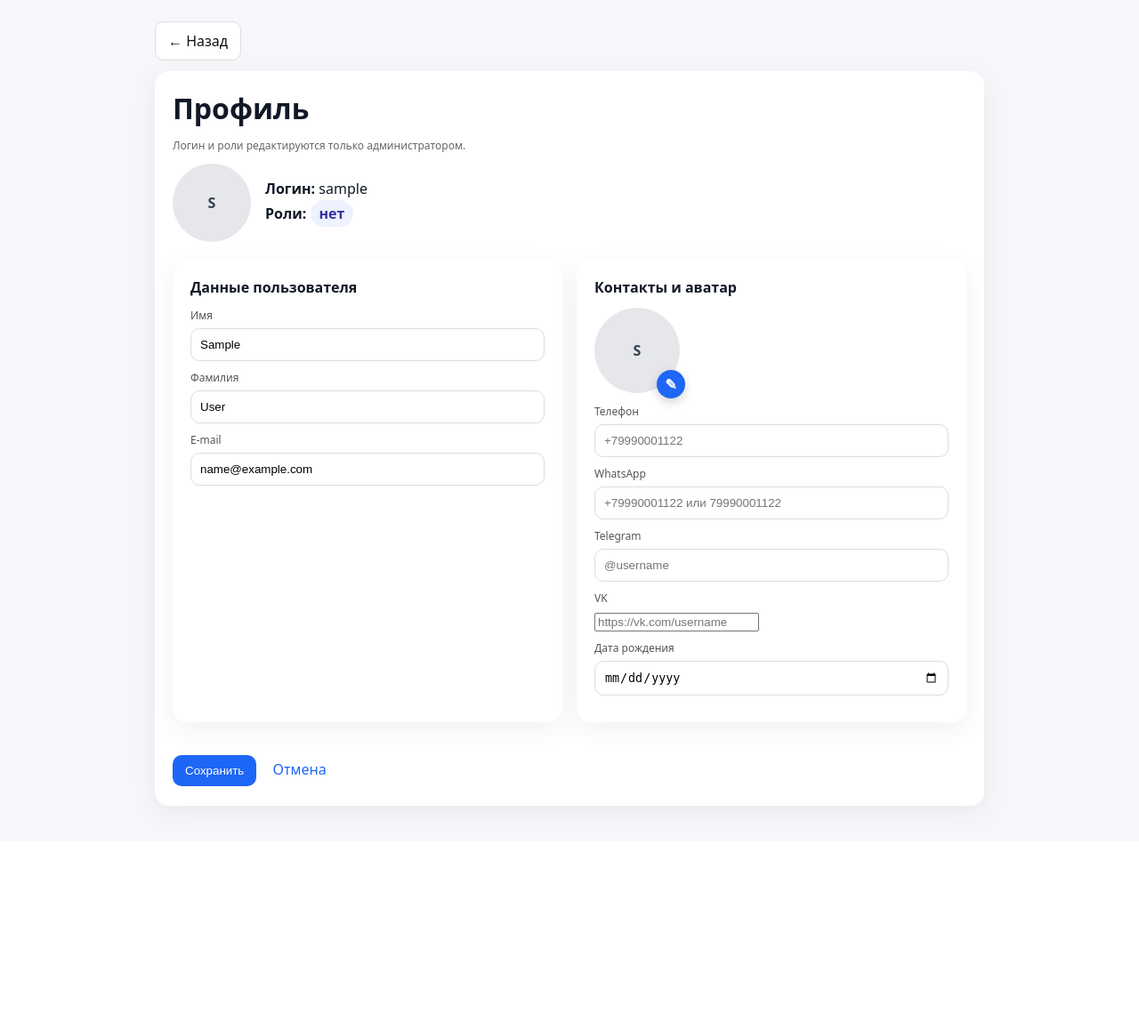
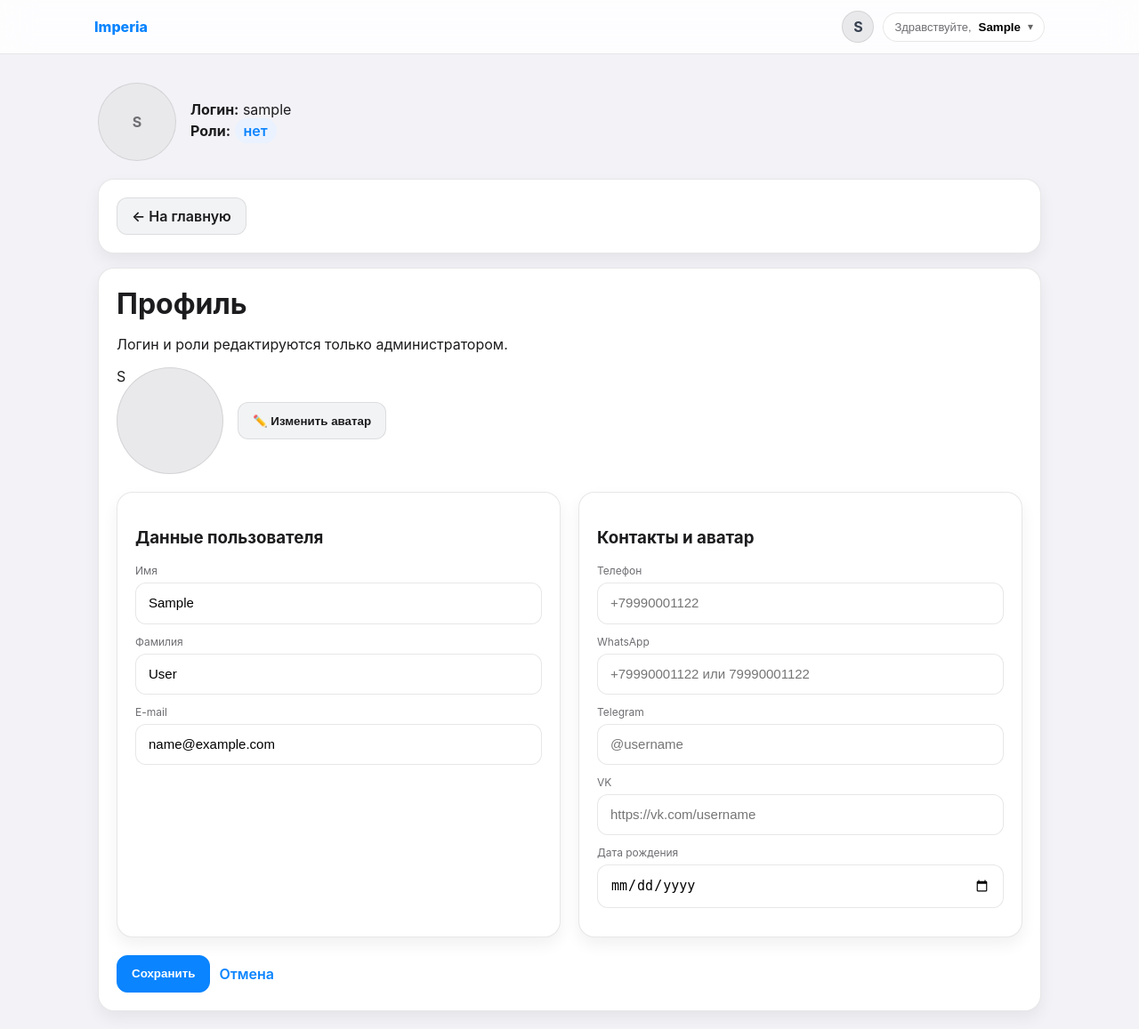
Before and after one commit to CheM1CaLaRt/imperia_klon, a Django app: page /profile/ in a window 1280 px wide. Shown: the whole page at 89% size. Before the commit the page ends 923 px from the top, so only its background shows below. Run offline with Django 5.2, Linux system fonts and the light colour scheme; the visitor is signed in with stand-in values (Sample User, id 1); data comes from the database, SQL or seed files in the repository.

Commit message:
finish with profile

```diff
--- a/imperia/core/apps.py
+++ b/imperia/core/apps.py
@@ -3,7 +3,7 @@ from django.apps import AppConfig
 class CoreConfig(AppConfig):
     default_auto_field = "django.db.models.BigAutoField"
     name = "core"
-    verbose_name = "Imperia"
 
     def ready(self):
-        from . import signals  # noqa: F401
+        # Импортируем сигналы при старте приложения
+        import core.signals  # noqa: F401
--- /dev/null
+++ b/imperia/core/context_processors.py
@@ -0,0 +1,10 @@
+def user_profile(request):
+    """
+    Возвращает объект профиля в шаблоны.
+    Если профиль ещё не создан — создаём (для авторизованных).
+    """
+    if not request.user.is_authenticated:
+        return {}
+    from .models import Profile  # локальный импорт, чтобы избежать циклов
+    profile, _ = Profile.objects.get_or_create(user=request.user)
+    return {"profile": profile}
--- a/imperia/core/forms.py
+++ b/imperia/core/forms.py
@@ -8,6 +8,10 @@ from datetime import date
 from .models import Profile
 from .widgets import AvatarInput
 
+from django import forms
+from django.contrib.auth.models import User
+from .models import Profile
+
 User = get_user_model()
 
 PHONE_RE = re.compile(r"^\+?\d{7,15}$")
@@ -16,12 +20,33 @@ TG_RE = re.compile(r"^[A-Za-z0-9_]{5,32}$")
 class UserUpdateForm(forms.ModelForm):
     class Meta:
         model = User
-        fields = ["first_name", "last_name", "email"]  # логин НЕ редактируем
+        fields = ("first_name", "last_name", "email")
         widgets = {
-            "avatar": AvatarInput(),
-            "first_name": forms.TextInput(attrs={"placeholder": "Имя"}),
-            "last_name": forms.TextInput(attrs={"placeholder": "Фамилия"}),
-            "email": forms.EmailInput(attrs={"placeholder": "you@example.com"}),
+            "first_name": forms.TextInput(attrs={"class": "input"}),
+            "last_name": forms.TextInput(attrs={"class": "input"}),
+            "email": forms.EmailInput(attrs={"class": "input"}),
+        }
+
+class ProfileUpdateForm(forms.ModelForm):
+    # чистый FileInput, без clearable-блоков
+    avatar = forms.ImageField(
+        required=False,
+        widget=forms.FileInput(attrs={
+            "id": "id_avatar",
+            "accept": "image/*",
+            "style": "position:absolute;left:-9999px;width:1px;height:1px;opacity:0;"
+        })
+    )
+
+    class Meta:
+        model = Profile
+        fields = ("avatar", "phone", "whatsapp", "telegram", "vk", "birth_date")
+        widgets = {
+            "phone": forms.TextInput(attrs={"class": "input"}),
+            "whatsapp": forms.TextInput(attrs={"class": "input"}),
+            "telegram": forms.TextInput(attrs={"class": "input"}),
+            "vk": forms.URLInput(attrs={"class": "input"}),
+            "birth_date": forms.DateInput(attrs={"type": "date", "class": "input"}),
         }
 
 class ProfileForm(forms.ModelForm):
--- a/imperia/imperia/settings.py
+++ b/imperia/imperia/settings.py
@@ -88,6 +88,7 @@ TEMPLATES = [
                 "django.template.context_processors.request",
                 "django.contrib.auth.context_processors.auth",
                 "django.contrib.messages.context_processors.messages",
+                "core.context_processors.user_profile",  # ← добавить
             ],
         },
     },
--- a/imperia/imperia/urls.py
+++ b/imperia/imperia/urls.py
@@ -1,24 +1,38 @@
-# imperia/urls.py
 from django.contrib import admin
-from django.urls import path
+from django.urls import path, reverse_lazy
+from django.contrib.auth import views as auth_views
 from core import views
 from django.conf import settings
 from django.conf.urls.static import static
 
 urlpatterns = [
-    path("admin/", admin.site.urls),
+    path('admin/', admin.site.urls),
+    # даём пустому пути второе имя 'home'
+    path('', views.post_login_router, name='home'),
 
-    # Логин/логаут
-    path("", views.login_view, name="login"),
-    path("logout/", views.logout_view, name="logout"),
-    path("after-login/", views.post_login_router, name="post_login_router"),
+    path('', views.post_login_router, name='post_login_router'),
+    path('warehouse/', views.warehouse_dashboard, name='warehouse_dashboard'),
+    path('operator/', views.operator_dashboard, name='operator_dashboard'),
+    path('manager/', views.manager_dashboard, name='manager_dashboard'),
+    path('director/', views.director_dashboard, name='director_dashboard'),
+    path('profile/', views.profile_view, name='profile'),
+    path('login/', views.login_view, name='login'),
+    path('logout/', views.logout_view, name='logout'),
 
-    # Дашборды по ролям
-    path("warehouse/", views.warehouse_dashboard, name="warehouse_dashboard"),
-    path("operator/", views.operator_dashboard, name="operator_dashboard"),
-    path("manager/", views.manager_dashboard, name="manager_dashboard"),
-    path("director/", views.director_dashboard, name="director_dashboard"),
-    path("profile/", views.profile_view, name="profile"),
-]
-if settings.DEBUG:
-    urlpatterns += static(settings.MEDIA_URL, document_root=settings.MEDIA_ROOT)
+    # 🔐 смена пароля
+    path(
+        'password/change/',
+        auth_views.PasswordChangeView.as_view(
+            template_name='auth/password_change.html',
+            success_url=reverse_lazy('password_change_done'),
+        ),
+        name='password_change',
+    ),
+    path(
+        'password/change/done/',
+        auth_views.PasswordChangeDoneView.as_view(
+            template_name='auth/password_change_done.html'
+        ),
+        name='password_change_done',
+    ),
+] + static(settings.MEDIA_URL, document_root=settings.MEDIA_ROOT)
--- /dev/null
+++ b/imperia/templates/base.html
@@ -0,0 +1,208 @@
+<!doctype html>
+<html lang="ru">
+<head>
+  <meta charset="utf-8">
+  <title>{% block title %}Imperia{% endblock %}</title>
+  <meta name="viewport" content="width=device-width, initial-scale=1">
+
+<style>
+  /* iOS light look — принудительно светлая тема */
+  :root{
+    color-scheme: light;                  /* отключаем авто-тёмную */
+    --bg:#F2F2F7;                         /* grouped background */
+    --card:#FFFFFF;
+    --text:#1C1C1E;
+    --muted:#6E6E73;
+    --border:rgba(60,60,67,.12);
+    --primary:#0A84FF; --primary-600:#0077ED;
+    --ring:rgba(10,132,255,.22);
+    --shadow:0 8px 18px rgba(0,0,0,.06);
+    --r-md:14px; --r-lg:18px; --pad:20px;
+  }
+  *{box-sizing:border-box}
+  body{margin:0;background:var(--bg);color:var(--text);
+       font-family:ui-sans-serif,-apple-system,"SF Pro Text","Segoe UI",Roboto,Arial}
+  a{color:inherit;text-decoration:none}
+
+  /* topbar — светлая, читабельная */
+  .topbar{
+    position:sticky; top:0; z-index:40;
+    background:rgba(255,255,255,.86);
+    backdrop-filter:saturate(180%) blur(18px);
+    -webkit-backdrop-filter:saturate(180%) blur(18px);
+    border-bottom:1px solid var(--border);
+  }
+  .topbar-inner{display:flex;align-items:center;justify-content:space-between;
+                max-width:1100px;margin:0 auto;padding:12px 16px;gap:12px}
+  .brand{font-weight:800}
+  .brand a{color:var(--primary)}
+
+  /* аватар и чип */
+  .avatar-sm{width:36px;height:36px;border-radius:50%;object-fit:cover;
+             background:#E9E9EB;display:grid;place-items:center;font-weight:700;
+             color:#374151;pointer-events:none;box-shadow:inset 0 0 0 1px var(--border)}
+  .userbox{position:relative;display:flex;align-items:center;gap:10px}
+  .hello{font-size:13px;color:var(--muted)} .name{font-weight:700}
+  .userbtn{display:flex;align-items:center;gap:8px;padding:8px 12px;border-radius:999px;
+           background:#fff;border:1px solid var(--border);cursor:pointer;
+           transition:box-shadow .15s,border-color .15s,transform .05s}
+  .userbtn:hover{border-color:rgba(60,60,67,.18)}
+  .userbtn:active{transform:translateY(1px)}
+  .userbtn:focus{outline:none;box-shadow:0 0 0 6px var(--ring)}
+  .caret{font-size:12px;opacity:.6}
+
+  /* выпадающее меню — высокая читаемость и чёткий hover */
+  .menu{
+    position:absolute;right:0;top:calc(100% + 8px);
+    background:#fff;border:1px solid var(--border);border-radius:18px;
+    box-shadow:var(--shadow);min-width:220px;display:none;overflow:hidden;
+  }
+  .menu.open{display:block}
+  .menu a,.menu button{
+    display:flex;align-items:center;gap:10px;width:100%;
+    padding:12px 14px;background:transparent;border:0;cursor:pointer;font-size:14px;
+    color:var(--text);
+  }
+  .menu a:hover,.menu button:hover{
+    background:#EAF2FF;                   /* светло-голубой hover */
+    color:#0A84FF;
+  }
+  .menu a:active,.menu button:active{background:#DDEBFF}
+
+  /* карточки/контент */
+  .wrap{max-width:1100px;margin:0 auto;padding:var(--pad)}
+  .card{background:var(--card);border:1px solid var(--border);border-radius:var(--r-lg);
+        box-shadow:var(--shadow);padding:var(--pad)}
+  .card h1,.card h2{margin:0 0 14px}
+  .muted{color:var(--muted)}
+
+  /* формы — воздух и iOS-бордеры */
+  .field{margin:12px 0}
+  .field label{display:block;font-size:12px;color:var(--muted);margin-bottom:6px}
+  input[type="text"],input[type="email"],input[type="url"],input[type="tel"],
+  input[type="date"],input[type="number"],input[type="password"],textarea,select{
+    width:100%;padding:12px 14px;background:#fff;border:1px solid var(--border);
+    border-radius:12px;font-size:15px;line-height:1.35;
+    transition:border-color .15s,box-shadow .15s,background .15s;
+  }
+  textarea{min-height:120px;resize:vertical}
+  input:focus,textarea:focus,select:focus{
+    outline:none;border-color:rgba(10,132,255,.45);box-shadow:0 0 0 6px var(--ring);
+  }
+
+  /* кнопки */
+  .btn{display:inline-flex;align-items:center;justify-content:center;gap:8px;height:42px;
+       padding:0 16px;border-radius:12px;border:1px solid transparent;font-weight:600;cursor:pointer}
+  .btn-primary{background:var(--primary);color:#fff;border-color:var(--primary)}
+  .btn-primary:hover{background:var(--primary-600)}
+  .btn-secondary{background:#F2F3F5;color:#1C1C1E;border:1px solid var(--border)}
+  .btn-link{background:transparent;border:0;color:var(--primary);height:auto;padding:0}
+
+  /* сетки */
+  .grid{display:grid;gap:16px}
+  .grid-2{display:grid;grid-template-columns:1fr 1fr;gap:20px}
+  @media (max-width:940px){.grid-2{grid-template-columns:1fr}.wrap{padding:16px}.topbar-inner{padding:10px 12px}}
+
+  /* --- profile helpers --- */
+.profile-header{display:flex;align-items:center;gap:16px;margin:12px 0 20px}
+.avatar{width:88px;height:88px;border-radius:50%;object-fit:cover;background:#E9E9EB;
+        box-shadow:inset 0 0 0 1px var(--border);flex:0 0 88px}
+.avatar--placeholder{display:grid;place-items:center;color:var(--muted);font-weight:700}
+.badges span{display:inline-block;background:#EAF2FF;color:#0A84FF;border-radius:999px;
+             padding:4px 10px;margin-right:6px;font-weight:600}
+.form-grid{display:grid;grid-template-columns:1fr 1fr;gap:20px}
+@media (max-width:940px){.form-grid{grid-template-columns:1fr}}
+
+  /* ---------- Profile layout ---------- */
+.profile-header{display:flex;align-items:center;gap:16px;margin:12px 0 20px}
+.avatar{width:88px;height:88px;border-radius:50%;object-fit:cover;background:#E9E9EB;
+        box-shadow:inset 0 0 0 1px var(--border);flex:0 0 88px}
+.avatar--placeholder{display:grid;place-items:center;color:var(--muted);font-weight:700}
+
+/* превью большого аватара рядом с кнопкой "Изменить" */
+.avatar-lg{width:120px;height:120px;border-radius:50%;object-fit:cover;background:#E9E9EB;
+           box-shadow:inset 0 0 0 1px var(--border);flex:0 0 120px}
+
+/* чипы ролей */
+.badges span{display:inline-block;background:#EAF2FF;color:#0A84FF;border-radius:999px;
+             padding:4px 10px;margin-right:6px;font-weight:600}
+
+/* сетка формы 2 колонки */
+.grid-2{display:grid;grid-template-columns:1fr 1fr;gap:20px}
+@media (max-width:940px){.grid-2{grid-template-columns:1fr}}
+
+/* спрятать "На данный момент / Очистить" у стандартного ClearableFileInput */
+.clearable-file-input a,
+.clearable-file-input label[for$="-clear_id"],
+.clearable-file-input input[type="checkbox"]{display:none !important}
+
+/* скрыть сам <input type="file">, но оставить кликабельным через JS */
+#id_avatar{
+  position:absolute; width:1px; height:1px; padding:0; margin:-1px;
+  overflow:hidden; clip:rect(0 0 0 0); white-space:nowrap; border:0;
+}
+
+</style>
+
+  {% block extra_head %}{% endblock %}
+</head>
+<body>
+  <header class="topbar">
+    <div class="topbar-inner">
+      <div class="brand">
+        <a href="{% url 'post_login_router' %}">Imperia</a>
+      </div>
+
+      <div class="userbox">
+        {% if request.user.is_authenticated %}
+          {% if profile.avatar %}
+            <img src="{{ profile.avatar.url }}" class="avatar-sm" alt="avatar">
+          {% else %}
+            <div class="avatar-sm">
+              {% firstof request.user.first_name|slice:":1"|upper request.user.username|slice:":1"|upper %}
+            </div>
+          {% endif %}
+
+          <!-- Кнопка с именем (аватар не кликабелен) -->
+          <button class="userbtn" id="userMenuBtn" type="button" aria-haspopup="true" aria-expanded="false">
+            <span class="hello">Здравствуйте,</span>
+            <span class="name">{% firstof request.user.first_name request.user.username %}</span>
+            <span class="caret">▾</span>
+          </button>
+
+          <div class="menu" id="userMenu">
+            <a href="{% url 'profile' %}">👤 Профиль</a>
+            <a href="{% url 'password_change' %}">🔒 Сменить пароль</a>
+            <a href="{% url 'logout' %}">↪ Выйти</a>
+          </div>
+        {% else %}
+          <a href="{% url 'login' %}">Войти</a>
+        {% endif %}
+      </div>
+    </div>
+  </header>
+
+  <main class="wrap">
+    {% block content %}{% endblock %}
+  </main>
+
+  <script>
+    (function(){
+      const btn = document.getElementById('userMenuBtn');
+      const menu = document.getElementById('userMenu');
+      if(!btn || !menu) return;
+      const toggle = () => { menu.classList.toggle('open'); };
+      btn.addEventListener('click', (e)=>{ e.stopPropagation(); toggle(); });
+      document.addEventListener('click', (e)=>{
+        if(menu.classList.contains('open')) menu.classList.remove('open');
+      });
+      // Закрывать по Esc
+      document.addEventListener('keydown', (e)=>{
+        if(e.key === 'Escape') menu.classList.remove('open');
+      });
+    })();
+  </script>
+
+  {% block extra_js %}{% endblock %}
+</body>
+</html>
--- a/imperia/templates/profile.html
+++ b/imperia/templates/profile.html
@@ -1,79 +1,47 @@
-<!doctype html>
-<html lang="ru">
-<head>
-  <meta charset="utf-8">
-  <title>Профиль</title>
-  <meta name="viewport" content="width=device-width, initial-scale=1">
+{% extends "base.html" %}
+{% block title %}Профиль — Imperia{% endblock %}
 
-  <style>
-    :root{--bg:#f6f7fb;--card:#fff;--text:#111827;--border:#e5e7eb;--shadow:0 8px 30px rgba(0,0,0,.06);--primary:#1e66f5}
-    *{box-sizing:border-box}
-    body{font-family:system-ui,Arial,sans-serif;background:var(--bg);margin:0;color:var(--text)}
-    .wrap{max-width:980px;margin:0 auto;padding:24px}
-    .topbar{display:flex;justify-content:flex-start;margin-bottom:12px}
-    .btn{display:inline-flex;align-items:center;gap:8px;padding:10px 14px;border:0;border-radius:10px;cursor:pointer;text-decoration:none}
-    .btn-primary{background:var(--primary);color:#fff}
-    .btn-link{background:transparent;color:var(--primary)}
-    .btn-secondary{background:#fff;border:1px solid #ddd;color:#111}
-    .btn-secondary:hover{box-shadow:0 2px 8px rgba(0,0,0,.06)}
-    .card{background:var(--card);padding:20px;border-radius:16px;box-shadow:var(--shadow);margin-bottom:16px}
-    h1{margin:0 0 12px} h3{margin:0 0 12px;font-size:16px}
-    .grid{display:grid;grid-template-columns:1fr 1fr;gap:16px}
-    @media (max-width:800px){.grid{grid-template-columns:1fr}}
-    .row{display:flex;align-items:center;gap:16px}
-    .avatar{width:88px;height:88px;border-radius:50%;object-fit:cover;background:#e5e7eb;display:grid;place-items:center;font-weight:700;color:#374151}
-    .avatar-lg{width:96px;height:96px}
-    .avatar-wrap{position:relative;width:96px}
-    .avatar-edit{position:absolute;right:-6px;bottom:-6px;width:32px;height:32px;border-radius:50%;
-      background:var(--primary);box-shadow:0 4px 12px rgba(0,0,0,.18);cursor:pointer;display:grid;place-items:center;color:#fff;font-weight:700}
-    .field{margin:10px 0}
-    .field label{display:block;font-size:12px;color:#555;margin-bottom:6px}
-    .field input[type="text"],.field input[type="email"],.field input[type="date"]{width:100%;padding:10px;border:1px solid #ddd;border-radius:10px}
-    .badges span{display:inline-block;background:#eef2ff;color:#3730a3;font-weight:600;border-radius:999px;padding:4px 10px;margin:2px 6px 0 0}
-    .note{font-size:12px;color:#666}
-    .flash{margin-bottom:12px}.msg{padding:10px;border-radius:8px;background:#e9f7ef}
-    /* скрываем стандартный input файла, если внезапно отрендерится в шаблоне */
-    input[type="file"][name$="avatar"]{position:absolute;left:-9999px}
-  </style>
-</head>
-<body>
-<div class="wrap">
-  {% if messages %}
-    <div class="flash">
-      {% for message in messages %}
-        <div class="msg {{ message.tags }}">{{ message }}</div>
-      {% endfor %}
+{% block content %}
+<div class="profile-header">
+  {% if p_form.instance.avatar %}
+    <img src="{{ p_form.instance.avatar.url }}" class="avatar" alt="avatar">
+  {% else %}
+    <div class="avatar avatar--placeholder">
+      {% firstof request.user.first_name|slice:":1"|upper request.user.username|slice:":1"|upper %}
     </div>
   {% endif %}
+  <div>
+    <div><b>Логин:</b> {{ username }}</div>
+    <div class="badges"><b>Роли:</b>
+      {% for r in roles %}<span>{{ r }}</span>{% empty %}<span>нет</span>{% endfor %}
+    </div>
+  </div>
+</div>
 
-  <div class="topbar">
-    <a class="btn btn-secondary" href="{% url 'post_login_router' %}">← Назад</a>
+<div class="card" style="margin-bottom:16px">
+  <a class="btn btn-secondary" href="{% url 'post_login_router' %}">← На главную</a>
 </div>
 
 <div class="card">
   <h1>Профиль</h1>
   <p class="note">Логин и роли редактируются только администратором.</p>
 
-    <!-- Верхний аватар БЕЗ клика -->
-    <div class="row" style="margin:12px 0 20px">
+  <div class="row" style="display:flex;align-items:center;gap:16px;margin:12px 0 20px">
     {% if p_form.instance.avatar %}
-        <img src="{{ p_form.instance.avatar.url }}" class="avatar js-avatar-preview" alt="avatar">
+      <img id="avatarPreview" src="{{ p_form.instance.avatar.url }}" class="avatar-lg" alt="avatar">
     {% else %}
-        <div class="avatar js-avatar-preview">
+      <div id="avatarPreviewFallback" class="avatar-lg">
         {% firstof request.user.first_name|slice:":1"|upper request.user.username|slice:":1"|upper %}
       </div>
     {% endif %}
-
-      <div>
-        <div><b>Логин:</b> {{ username }}</div>
-        <div class="badges"><b>Роли:</b>
-          {% if roles %}{% for r in roles %}<span>{{ r }}</span>{% endfor %}{% else %}<span>нет</span>{% endif %}
-        </div>
-      </div>
+    <button type="button" class="btn btn-secondary" id="pickAvatar">✏️ Изменить аватар</button>
   </div>
 
-    <form method="post" enctype="multipart/form-data" class="grid">
+  <form id="profileForm" method="post" enctype="multipart/form-data" class="grid-2">
     {% csrf_token %}
+
+    <!-- спрятанный input файла (рендерится из формы) -->
+    {{ p_form.avatar }}
 
     <div class="card">
       <h3>Данные пользователя</h3>
@@ -84,22 +52,6 @@
 
     <div class="card">
       <h3>Контакты и аватар</h3>
-
-        <div class="avatar-wrap" style="margin-bottom:12px">
-          {% if p_form.instance.avatar %}
-            <img src="{{ p_form.instance.avatar.url }}" class="avatar avatar-lg js-avatar-preview" alt="avatar">
-          {% else %}
-            <div class="avatar avatar-lg js-avatar-preview">
-              {% firstof request.user.first_name|slice:":1"|upper request.user.username|slice:":1"|upper %}
-            </div>
-          {% endif %}
-          <!-- ТОЛЬКО карандаш кликается -->
-          <label for="{{ p_form.avatar.id_for_label }}" class="avatar-edit" title="Заменить">✎</label>
-        </div>
-
-        <!-- скрытый input + JS от виджета AvatarInput -->
-        {{ p_form.avatar }}
-
       <div class="field"><label>Телефон</label>{{ p_form.phone }}</div>
       <div class="field"><label>WhatsApp</label>{{ p_form.whatsapp }}</div>
       <div class="field"><label>Telegram</label>{{ p_form.telegram }}</div>
@@ -107,12 +59,38 @@
       <div class="field"><label>Дата рождения</label>{{ p_form.birth_date }}</div>
     </div>
 
-      <div class="actions" style="grid-column:1/-1">
+    <div style="grid-column:1/-1;display:flex;gap:10px">
       <button class="btn btn-primary" type="submit">Сохранить</button>
       <a class="btn btn-link" href="{% url 'post_login_router' %}">Отмена</a>
     </div>
   </form>
 </div>
-</div>
-</body>
-</html>
+
+<script>
+  (function(){
+    const btn = document.getElementById('pickAvatar');
+    const file = document.getElementById('id_avatar');
+    const form = document.getElementById('profileForm');
+    const img  = document.getElementById('avatarPreview');
+    const fallback = document.getElementById('avatarPreviewFallback');
+
+    if (btn && file) {
+      btn.addEventListener('click', () => file.click());
+      file.addEventListener('change', (e) => {
+        const f = e.target.files?.[0];
+        if (!f) return;
+        const url = URL.createObjectURL(f);
+        if (img) { img.src = url; img.onload = () => URL.revokeObjectURL(url); }
+        else {
+          const im = document.createElement('img');
+          im.className = 'avatar-lg'; im.id = 'avatarPreview'; im.src = url;
+          im.onload = () => URL.revokeObjectURL(url);
+          if (fallback) fallback.replaceWith(im);
+        }
+        form.submit();
+      });
+    }
+  })();
+</script>
+
+{% endblock %}
```
Also changed, not shown: imperia/core/signals.py (+64 -11 lines), imperia/templates/auth/password_change.html (added, +13 -0 lines), imperia/templates/auth/password_change_done.html (added, +9 -0 lines), imperia/templates/dashboards/director.html (+9 -39 lines), imperia/templates/dashboards/manager.html (+9 -5 lines), imperia/templates/dashboards/operator.html (+9 -5 lines), imperia/templates/dashboards/warehouse.html (+9 -42 lines), imperia/templates/home.html (added, +8 -0 lines), imperia/templates/no_role.html (+14 -5 lines), imperia/templates/registration/login.html (added, +33 -0 lines), imperia/media/avatars/user_1/Screenshot_1.png (added), imperia/media/avatars/user_2/Screenshot_2.png (added), imperia/media/avatars/user_2/david08216_telegram_bot_with_notice_in_chat_ABM_Aqua_club_ee0767df-07d2-4_VpZXjmY.png (deleted). Lines whose indentation alone changed are shown as unchanged.
